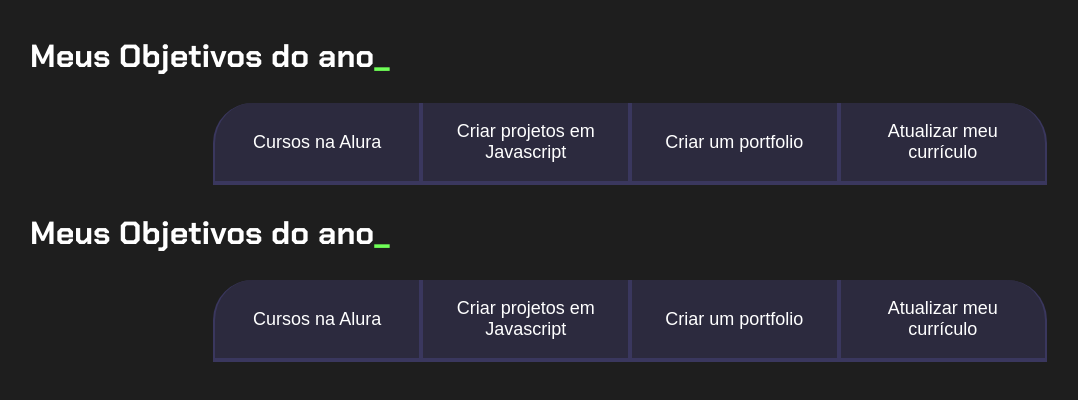
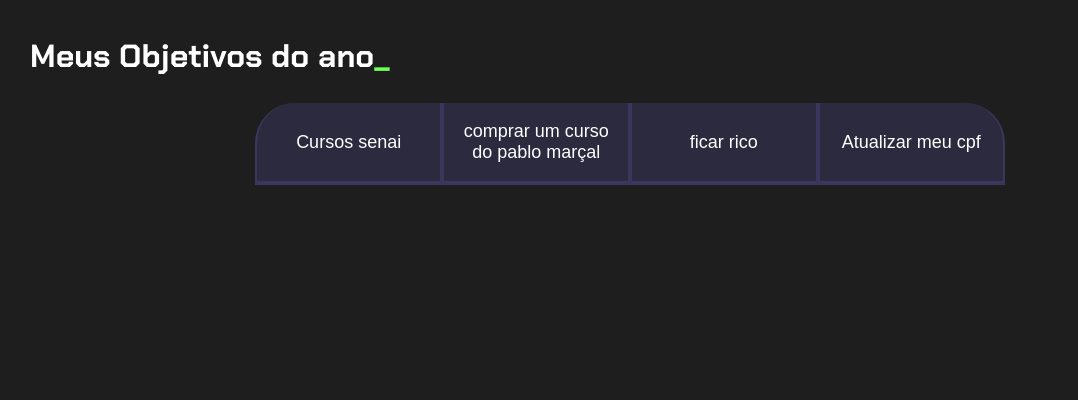
Before and after one commit to alezaometsre/projetovida, a plain HTML site: page index.html in a window 1280 px wide. Shown: the whole page, without its empty margins (10-1088 px from the left). Drawn offline with Linux system fonts and the light colour scheme.

Commit message:
index.html

```diff
--- a/index.html
+++ b/index.html
@@ -12,31 +12,10 @@
     <section class="conteudo-principal">
         <h2 class="titulo-principal">Meus Objetivos do ano<span>_</span></h2>
         <div class="botoes">
-            <button class="botao">Cursos na Alura</button>
-            <button class="botao">Criar projetos em Javascript</button>
-            <button class="botao">Criar um portfolio</button>
-            <button class="botao">Atualizar meu currículo</button>
-        </div>
-    </section>
-</body>
-</html><!DOCTYPE html>
-<html lang="pt-br">
-
-<head>
-    <meta charset="UTF-8">
-    <meta name="viewport" content="width=device-width, initial-scale=1.0">
-    <title>Meus objetivos do ano</title>
-    <link rel="stylesheet" href="style.css">
-</head>
-
-<body>
-    <section class="conteudo-principal">
-        <h2 class="titulo-principal">Meus Objetivos do ano<span>_</span></h2>
-        <div class="botoes">
-            <button class="botao">Cursos na Alura</button>
-            <button class="botao">Criar projetos em Javascript</button>
-            <button class="botao">Criar um portfolio</button>
-            <button class="botao">Atualizar meu currículo</button>
+            <button class="botao">Cursos senai</button>
+            <button class="botao">comprar um curso do pablo marçal</button>
+            <button class="botao">ficar rico</button>
+            <button class="botao">Atualizar meu cpf</button>
         </div>
     </section>
 </body>
```
